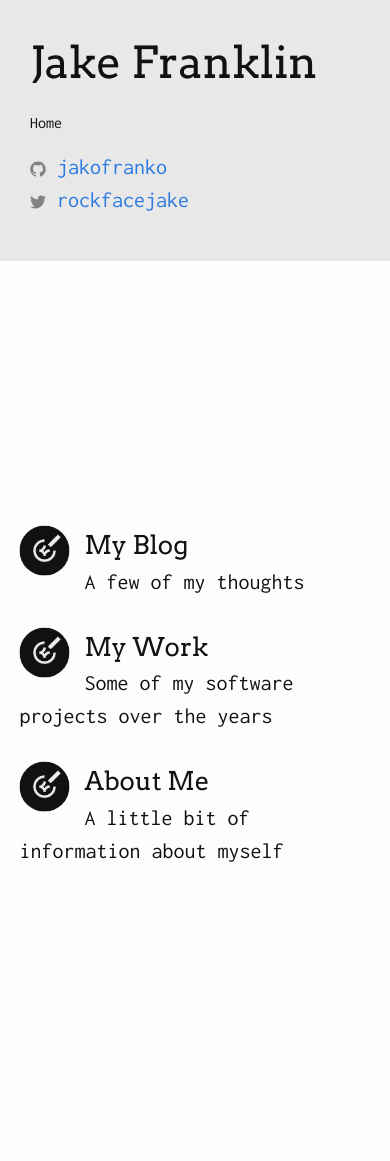
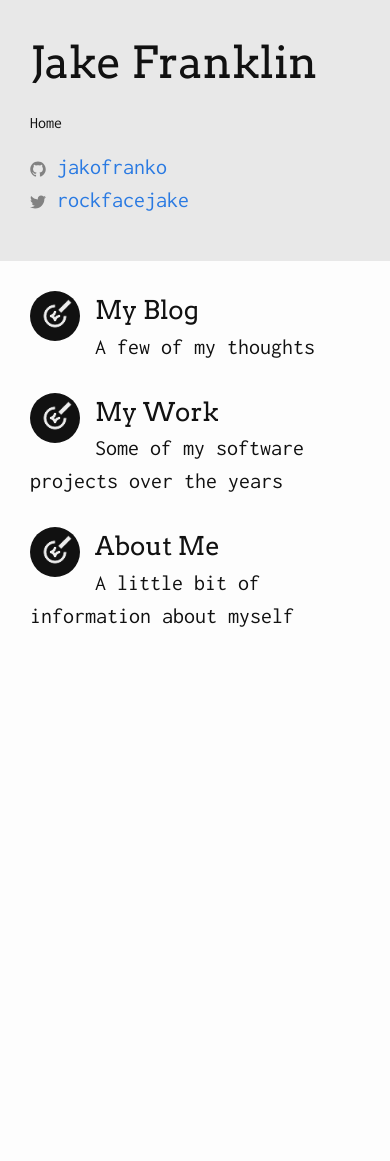
Before and after one commit to jakofranko/jakofranko.github.io, a Jekyll site: the page built from index.html, in a window 390 px wide. Built offline with Jekyll 4.4.1, drawn with Linux system fonts in a browser that asks for light colours; after the commit the page ends 900 px from its top, so only the background shows below that.

Commit message:
More improvements to mobile view

```diff
--- a/_sass/_base.scss
+++ b/_sass/_base.scss
@@ -269,9 +269,9 @@ pre {
     float: left;
     padding: $spacing-unit;
     position: relative;
-
     @include media-query($on-laptop) {
         width: 100%;
+        height: auto;
         float: none;
         font-size: 22px;
     }
--- a/_sass/_helpers.scss
+++ b/_sass/_helpers.scss
@@ -6,4 +6,13 @@
     -webkit-transform: translate(-50%, -50%);
     -moz-transform: translate(-50%, -50%);
     -ms-transform: translate(-50%, -50%);
+    @include media-query($on-laptop) {
+        position: relative;
+        top: 0;
+        left: 0;
+        transform: translate(0%, 0%);
+        -webkit-transform: translate(0%, 0%);
+        -moz-transform: translate(0%, 0%);
+        -ms-transform: translate(0%, 0%);
+    }
 }
```
